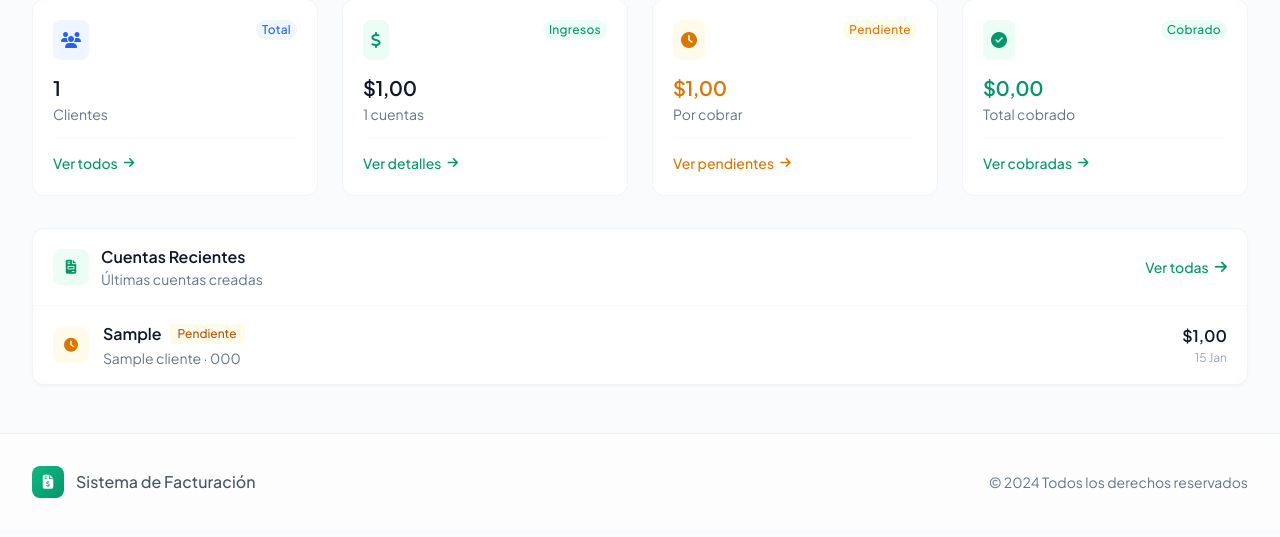
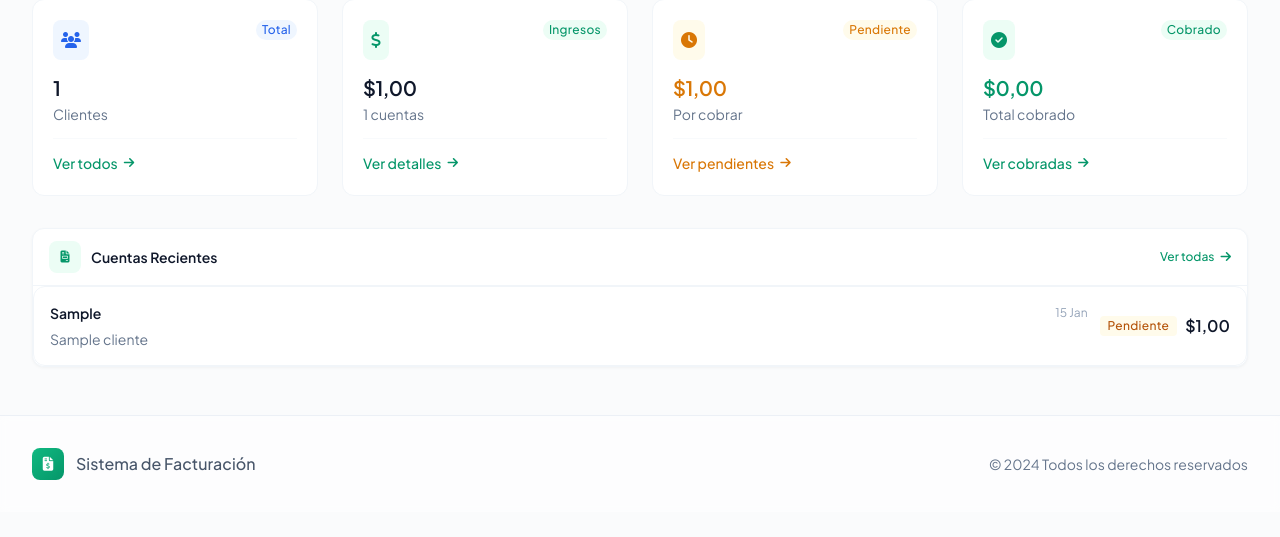
Before and after one commit to Eglism11/web-facturacion, a Flask app: page / in a window 1280 px wide. Shown: the part 197-734 px from the top of the page. Run offline with Flask 3, Linux system fonts and the light colour scheme; a user stored in the database is signed in; tables that the repository leaves empty hold one stand-in row (values such as "Sample post"); parts of the project's set-up code (start-up, migrations or seed data) failed here and were passed over; some libraries are stand-ins or nearby versions.

Commit message:
UI: Lista de facturas como tarjetas en móvil

```diff
--- a/templates/index.html
+++ b/templates/index.html
@@ -110,55 +110,41 @@
     </div>
 
     <div class="glass-card rounded-xl overflow-hidden slide-up" style="animation-delay: 0.4s;">
-        <div class="px-5 py-4 border-b border-slate-50 flex items-center justify-between">
-            <div class="flex items-center space-x-3">
-                <div class="w-9 h-9 rounded-lg bg-primary-50 flex items-center justify-center">
-                    <i class="fas fa-file-invoice text-primary-600 text-sm"></i>
+        <div class="px-4 py-3 border-b border-slate-100 flex items-center justify-between">
+            <div class="flex items-center space-x-2.5">
+                <div class="w-8 h-8 rounded-lg bg-primary-50 flex items-center justify-center">
+                    <i class="fas fa-file-invoice text-primary-600 text-xs"></i>
                 </div>
                 <div>
-                    <h3 class="text-base font-semibold text-slate-900">Cuentas Recientes</h3>
-                    <p class="text-sm text-slate-500">Últimas cuentas creadas</p>
+                    <h3 class="text-sm font-semibold text-slate-900">Cuentas Recientes</h3>
                 </div>
             </div>
-            <a href="{{ url_for('listar_cuentas') }}" class="text-sm font-medium text-primary-600 hover:text-primary-700 inline-flex items-center">
-                Ver todas <i class="fas fa-arrow-right ml-1.5"></i>
+            <a href="{{ url_for('listar_cuentas') }}" class="text-xs font-medium text-primary-600 hover:text-primary-700">
+                Ver todas <i class="fas fa-arrow-right ml-1"></i>
             </a>
         </div>
 
         {% if cuentas_recientes %}
-            <div class="divide-y divide-slate-100">
+            <div class="space-y-2">
                 {% for cuenta in cuentas_recientes %}
-                    <a href="{{ url_for('ver_cuenta', id=cuenta.id) }}" class="group block px-5 py-4 hover:bg-slate-50 transition-all duration-200 cursor-pointer">
-                        <div class="flex items-center justify-between">
-                            <div class="flex items-center space-x-3.5">
-                                <div class="w-9 h-9 rounded-lg flex items-center justify-center {% if cuenta.estado == 'pagado' %}bg-emerald-50{% else %}bg-amber-50{% endif %}">
-                                    {% if cuenta.estado == 'pagado' %}
-                                        <i class="fas fa-check-circle text-emerald-600 text-sm"></i>
-                                    {% else %}
-                                        <i class="fas fa-clock text-amber-600 text-sm"></i>
-                                    {% endif %}
+                    <a href="{{ url_for('ver_cuenta', id=cuenta.id) }}" class="stat-card block p-4 rounded-xl hover:border-slate-200 transition-all duration-200 cursor-pointer">
+                        <div class="flex items-center justify-between gap-3">
+                            <div class="flex-1 min-w-0">
+                                <div class="flex items-center justify-between mb-1.5">
+                                    <span class="text-sm font-semibold text-slate-900 truncate">{{ cuenta.numero_factura }}</span>
+                                    <span class="text-xs text-slate-400">{{ cuenta.fecha_documento.strftime('%d %b') }}</span>
                                 </div>
-                                <div>
-                                    <div class="flex items-center space-x-2 mb-0.5">
-                                        <span class="text-base font-semibold text-slate-900">{{ cuenta.numero_factura }}</span>
-                                        {% if cuenta.estado == 'pagado' %}
-                                            <span class="inline-flex items-center px-2 py-0.5 rounded text-xs font-medium bg-emerald-50 text-emerald-700">
-                                                Pagado
-                                            </span>
-                                        {% else %}
-                                            <span class="inline-flex items-center px-2 py-0.5 rounded text-xs font-medium bg-amber-50 text-amber-700">
-                                                Pendiente
-                                            </span>
-                                        {% endif %}
-                                    </div>
-                                    <p class="text-sm text-slate-500">
-                                        {{ cuenta.cliente.nombre }} · {{ cuenta.concepto[:45] }}{% if cuenta.concepto|length > 45 %}...{% endif %}
-                                    </p>
+                                <div class="flex items-center gap-2">
+                                    <span class="text-sm text-slate-500 truncate">{{ cuenta.cliente.nombre }}</span>
                                 </div>
                             </div>
-                            <div class="text-right flex-shrink-0 ml-2 sm:ml-3">
-                                <span class="text-sm sm:text-base font-semibold text-slate-900 break-all leading-tight">{{ cuenta.monto|format_cop_co }}</span>
-                                <p class="text-xs text-slate-400 mt-0.5">{{ cuenta.fecha_documento.strftime('%d %b') }}</p>
+                            <div class="flex items-center gap-2 flex-shrink-0">
+                                {% if cuenta.estado == 'pagado' %}
+                                    <span class="badge px-2 py-0.5 rounded text-xs font-medium bg-emerald-50 text-emerald-700">Pagado</span>
+                                {% else %}
+                                    <span class="badge px-2 py-0.5 rounded text-xs font-medium bg-amber-50 text-amber-700">Pendiente</span>
+                                {% endif %}
+                                <span class="text-sm sm:text-base font-semibold text-slate-900 whitespace-nowrap">{{ cuenta.monto|format_cop_co }}</span>
                             </div>
                         </div>
                     </a>
```
